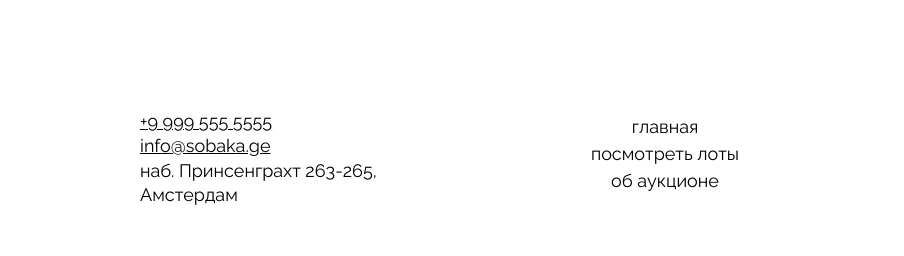
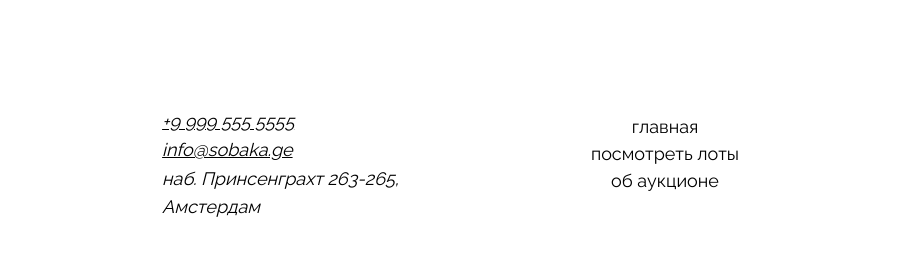
Before and after one commit to natalaruzanova413-debug/ono-tebe-nado-fd, a plain HTML site: page index.html in a window 1280 px wide. Shown: the part 2746-3002 px from the top of the page, 0-904 px from the left. Drawn offline with Linux system fonts and the light colour scheme; files whose address does not match are found by name.

Commit message:
исправила ошибки

```diff
--- a/index.html
+++ b/index.html
@@ -45,7 +45,6 @@
       <p class="subline__text">Аукцион вещей, в которые никто не верил</p>
     </div>
     <button class="bet-button">Сделать ставку</button>
-</div>
   </div>
 </section>
       <section class="lots">
@@ -122,17 +121,12 @@
       </div>
     </main>
     <footer>
-      <section class="address-footer">
-        <a href="tel:+99995555555" class="contact-link phone"
-          >+9 999 555 5555</a
-        >
-        <a href="mailto:info@sobaka.ge" class="contact-link email"
-          >info@sobaka.ge</a
-        >
+     <address class="address-footer">
+  <a href="tel:+99995555555" class="contact-link phone">+9 999 555 5555</a>
+  <a href="mailto:info@sobaka.ge" class="contact-link email">info@sobaka.ge</a>
   <p>наб. Принсенграхт 263-265,</p>
   <p>Амстердам</p>
-      </section>
-      </div>
+</address>
       <div class="menu">
         <ul>
           <li><a href="/home">главная</a></li>
@@ -144,9 +138,7 @@
         <a href="https://yt.com"><img src="./images/yt.svg" alt="YouTube" /></a>
         <a href="https://vk.com"><img src="./images/vk.svg" alt="VK" /></a>
         <a href="https://www.pinterest.com"
-          ><img src="./images/pinterest.svg" alt="pinterest"
-        /></a>
-
+          ><img src="./images/pinterest.svg" alt="pinterest"/></a>
       </div>
     </footer>
   </body>
--- a/styles/style.css
+++ b/styles/style.css
@@ -41,7 +41,7 @@ header {
   padding: 0;
   margin: 0;
   align-items: center;
-  gap:24px;
+  gap: 24px;
 }
 
 .header__menu ul li {
@@ -84,7 +84,6 @@ address {
   justify-self: end;
   margin-right:50px;
   padding:0;
-  justify-self: end;
   gap: 4px;
   white-space: normal;
 }
@@ -180,9 +179,8 @@ address p {
   padding-bottom: 50px;
   box-sizing: border-box;
   background: transparent;
-  width:1000px;
-  min-height:51px;
-  padding-top:106px;
+  min-height: 51px;
+  padding-top: 106px;
 }
 
 .subline {
@@ -224,16 +222,12 @@ margin: 0;
   transition: background-color 0.15s ease, color 0.15s ease;
   flex: 0 0 auto;
   font-family: "Raleway", sans-serif;
-  font-weight:500;
-
+  font-weight: 500;
+  border: 1px solid rgba(255, 255, 255, 0.9);
 }
 
 .bet-button:hover {
   background-color: rgba(255, 255, 255, 0.06);
-}
-
-.bet-button {
-  border: 1px solid rgba(255,255,255,0.9);
 }
 
 .lots {
@@ -286,7 +280,6 @@ margin: 0;
   background-image: url("../images/card-lot-03.jpg");
 }
 
-
 .overlay {
   position: absolute;
   inset: 0;
@@ -323,12 +316,11 @@ margin: 0;
 }
 
 .card__text {
-  font-family: 'Raleway', sans-serif;
+  font-family: "Raleway", sans-serif;
   font-weight: 400;
   font-size: 20px;
   line-height: 1.2;
 }
-
 
 .lots__more-link {
   display: inline-block;
@@ -340,7 +332,6 @@ margin: 0;
   text-decoration: underline;
   text-underline-offset: 5px;
 }
-
 
 .about {
   display: grid;
@@ -422,7 +413,7 @@ footer {
   margin-left: 50px;
   margin-right: auto;
   padding-bottom: 82px;
-  margin-top:180px;
+  margin-top: 180px;
 }
 
 .address-footer {
@@ -431,8 +422,8 @@ footer {
   line-height:24.3px;
   color: #000000;
   font-family: "Raleway", sans-serif;
-  font-size:18px;
-  font-weight:400;
+  font-size: 18px;
+  font-weight: 400;
   width: 264.57px;
   height: 98px;
   box-sizing: border-box;
@@ -446,7 +437,7 @@ footer {
   display: flex;
   justify-content: center;
   align-items: flex-start;
-  padding-top:0px;
+  padding-top: 0px;
   justify-self: center;
   align-self: start;
 }
@@ -466,14 +457,14 @@ footer {
   color: #000000;
   font-size: 18px;
   font-family: "Raleway", sans-serif;
-  font-weight:400;
+  font-weight: 400;
 }
 
 .social-links {
   grid-column: 3;
   display: flex;
     gap: 16px;
-  padding-right:50px;
+  padding-right: 50px;
   width: 240px;
   height: 48px;
   justify-content: center;
```
Lines whose indentation alone changed are shown as unchanged.
